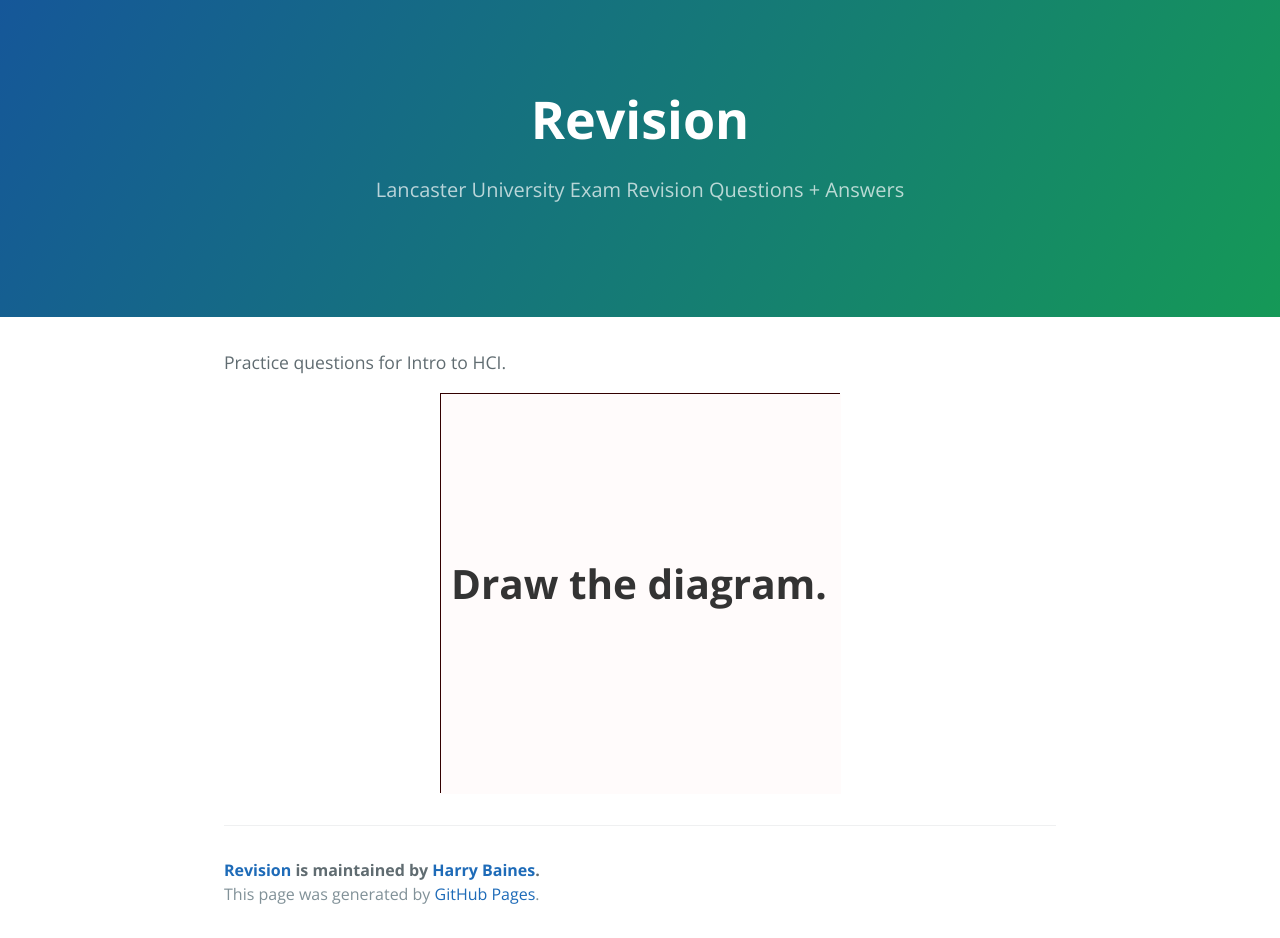
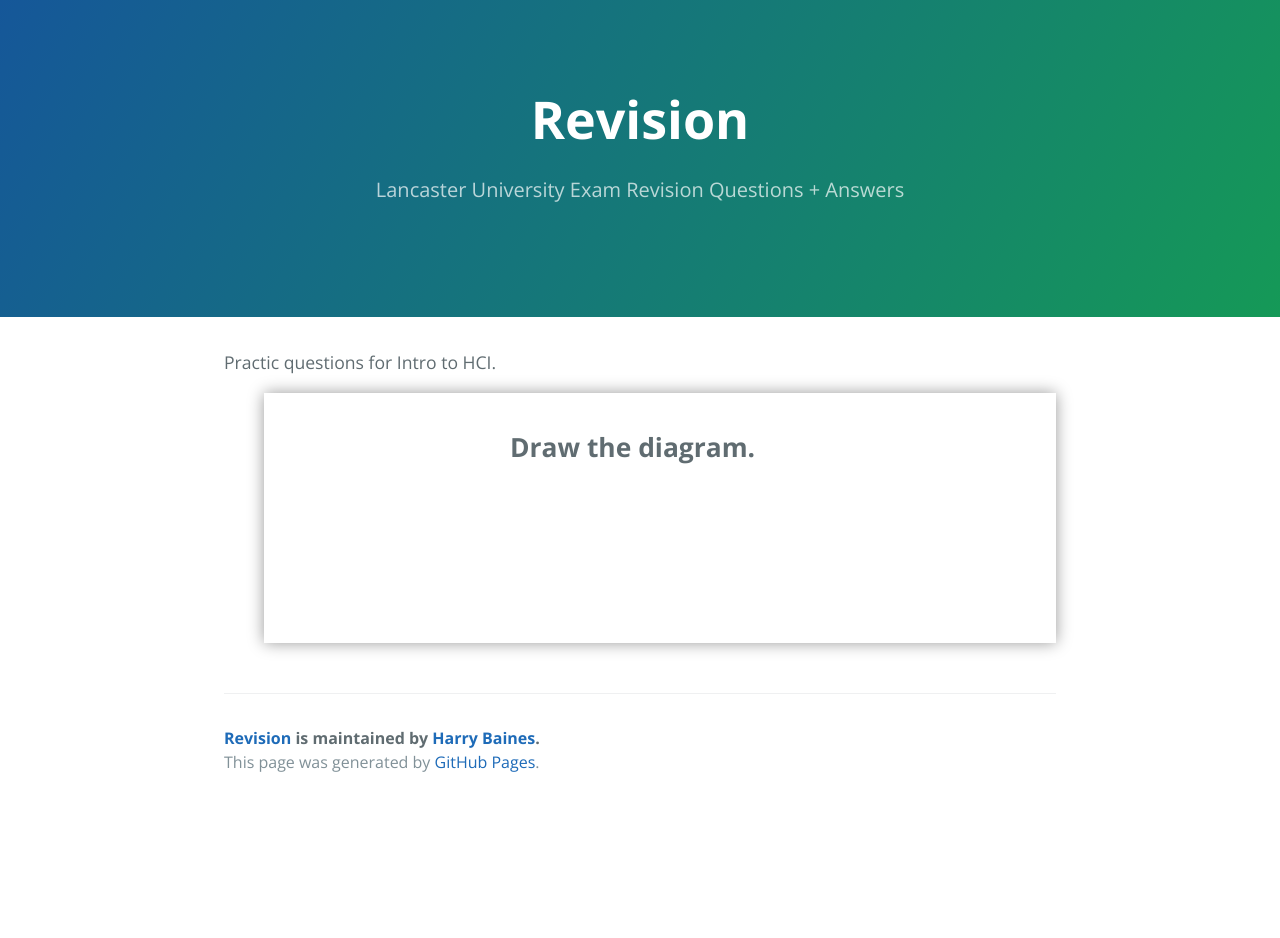
Before and after one commit to harryb0905/Exam-Revision, a Jekyll site: the page built from _topics/SCC.202/Intro to HCI.html, in a window 1280 px wide. Built offline with Jekyll 4.4.1, drawn with Linux system fonts in a browser that asks for light colours; after the commit the page ends 900 px from its top, so only the background shows below that.

Commit message:
Fixed question file selection

```diff
--- a/_data/questions.yml
+++ b/_data/questions/SCC.201.yml
@@ -22,8 +22,3 @@
   topic: Relational Model
   question: Define Relational Model?
   answer: An attempt to describe data by its natural structure only.
-
-- module: SCC.202
-  topic: Intro to HCI
-  question: Draw the diagram.
-  answer: Ok.
--- /dev/null
+++ b/_data/questions/SCC.202.yml
@@ -0,0 +1,4 @@
+- module: SCC.202
+  topic: Intro to HCI
+  question: Draw the diagram.
+  answer: Ok.
--- /dev/null
+++ b/_data/questions/SCC.203.yml
@@ -0,0 +1,4 @@
+- module: SCC.203
+  topic: Delay Loss and Throughput
+  question: Define delay.
+  answer: A measure of the time to taken for a packet to travel across the network.
--- /dev/null
+++ b/_data/questions/SCC.204.yml
@@ -0,0 +1,4 @@
+- module: SCC.204
+  topic: Use Cases
+  question: What is the 1NF?
+  answer: A use case is a behavioural model of a system.
--- /dev/null
+++ b/_data/questions/SCC.211.yml
@@ -0,0 +1,4 @@
+- module: SCC.211
+  topic: Concurrency
+  question: What is a lock?
+  answer: Something that locks something.
--- /dev/null
+++ b/_data/questions/SCC.212.yml
@@ -0,0 +1,4 @@
+- module: SCC.212
+  topic: Java
+  question: What is meant by the term immutability?
+  answer: Can't be changed after it's been assigned a value.
--- a/_layouts/questions.html
+++ b/_layouts/questions.html
@@ -1,20 +1,25 @@
 ---
 layout: page
 ---
-<p>Practice questions for {{page.title}}.</p>
-<ul class="posts">
-    {% for q in site.data.questions %}
+<p>Practic questions for {{page.title}}.</p>
+<ul>
+    {% assign module = page.tags[0] | split:'.' %}
+    {% capture filename %}{{module}}{% endcapture %}
+
+    {% for q in site.data.questions[filename] %}
         {% if q.module == page.tags[0] and q.topic == page.tags[1] %}
-            <div class="card-container">
-                <div class="card">
+        <li class="questions-list">
+            <div class="flip-container">
+                <div class="flipper">
                   <div class="front">
                       <p class="question">{{ q.question }}</p>
                   </div>
-                  <div class="front back">
+                  <div class="back">
                     <p class="answer">{{ q.answer }}</p>
                   </div>
                 </div>
             </div>
+        </li>
         {% endif %}
     {% endfor %}
 </ul>
--- /dev/null
+++ b/_topics/SCC.203/Delay Loss & Throughput.html
@@ -0,0 +1,5 @@
+---
+layout: questions
+title: Delay, Loss and Throughput
+tags: [SCC.203, Delay Loss and Throughput]
+---
--- /dev/null
+++ b/_topics/SCC.204/Use Cases.html
@@ -0,0 +1,5 @@
+---
+layout: questions
+title: Use Cases
+tags: [SCC.204, Use Cases]
+---
--- /dev/null
+++ b/_topics/SCC.211/Concurrency.html
@@ -0,0 +1,5 @@
+---
+layout: questions
+title: Concurrency
+tags: [SCC.211, Concurrency]
+---
--- /dev/null
+++ b/_topics/SCC.212/Java.html
@@ -0,0 +1,5 @@
+---
+layout: questions
+title: Java
+tags: [SCC.212, Java]
+---
--- a/css/cayman.css
+++ b/css/cayman.css
@@ -223,7 +223,7 @@
 	text-align: center;
 	background-color: white;
 	text-align: center;
-    box-shadow: 0 0 15px rgba(0,0,0,0.4);
+  box-shadow: 0 0 15px rgba(0,0,0,0.4);
 	margin-bottom: 50px;
 	position: relative;
 }
@@ -244,61 +244,47 @@
 }
 
 
-.card-container {
-  cursor: pointer;
-  height: 400px;
-  width: 400px;
-  perspective: 800px;
-  position: relative;
-  margin: auto;
-  transition: ease-in;
+/* entire container, keeps perspective */
+.flip-container {
+  perspective: 1000px;
+  margin: 0 auto;
 }
-
-.cardRow {
-  margin: 0 auto;
-  margin-top: 25px;
-}
-
-.card {
-  height: 400px;
-  width: 400px;
-  position: absolute;
-  border: 1px solid #300;
-  transform-style: preserve-3d;
-  transition: all 0.4s ease-in-out;
-}
-
-.card:hover {
-  transform: rotateY(180deg);
-  transition: all 0.4s ease-in-out;
-}
-
-.card .front {
-  height: 400px;
-  width: 400px;
-  backface-visibility: hidden;
-  position: absolute;
-  overflow: hidden;
-  text-align: center;
-  background-color: rgba(255, 251, 251, 1);
-}
-
-.card .back {
-  height: 400px;
-  width: 400px;
-  text-align: center;
+/* flip the pane when hovered */
+.flip-container:hover .flipper, .flip-container.hover .flipper {
   transform: rotateY(180deg);
 }
 
-.question {
-  color: #333;
-  font-size: 2.3em;
-  padding-top: 40%;
+.flip-container, .front, .back {
+  width: 320px;
+  height: 150px;
 }
 
-.answer {
-  color: #333;
-  font-size: 16px;
-  font-size: 2vw;
-  padding-top: 20%;
+/* flip speed goes here */
+.flipper {
+  transition: 0.6s;
+  transform-style: preserve-3d;
+
+  position: relative;
 }
+
+/* hide back of pane during swap */
+.front, .back {
+  -webkit-backface-visibility: hidden;
+  backface-visibility: hidden;
+
+  position: absolute;
+  top: 0;
+  left: 0;
+}
+
+/* front pane, placed above back */
+.front {
+  z-index: 2;
+  /* for firefox 31 */
+  transform: rotateY(0deg);
+}
+
+/* back, initially hidden pane */
+.back {
+  transform: rotateY(180deg);
+}
```
Also changed, not shown: _posts/2018-04-09-201.markdown (+0 -10 lines), 4 other files.
